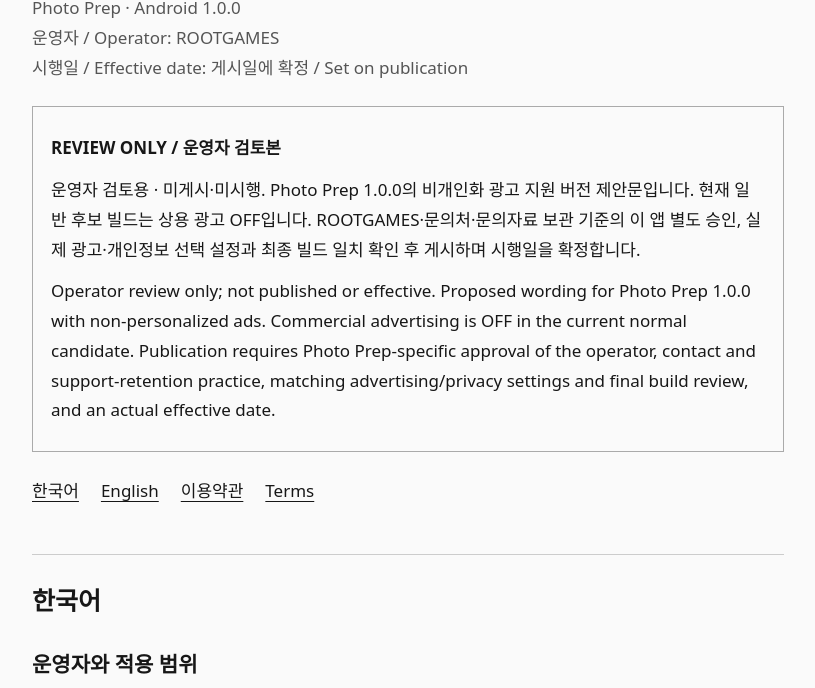
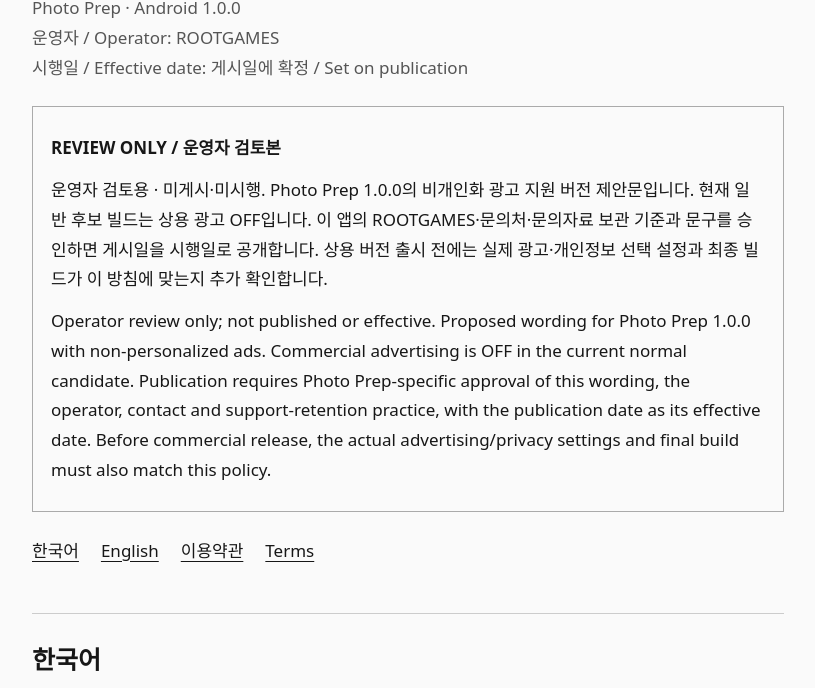
Before and after one commit to smilejsu82/smilejsu82.github.io, a plain HTML site: page privacy/photo-prep/index.html in a window 1280 px wide. Shown: the part 106-794 px from the top of the page, without its empty margins (232-1047 px from the left). Drawn offline with Linux system fonts and the light colour scheme.

Commit message:
docs: distinguish policy publication approval from final release checks

```diff
--- a/privacy/photo-prep/index.html
+++ b/privacy/photo-prep/index.html
@@ -16,8 +16,8 @@
 </header>
 <aside class="review" id="review-notice" data-review-only aria-label="운영자 검토 안내 / Operator review notice">
 <p><strong>REVIEW ONLY / 운영자 검토본</strong></p>
-<p>운영자 검토용 · 미게시·미시행. Photo Prep 1.0.0의 비개인화 광고 지원 버전 제안문입니다. 현재 일반 후보 빌드는 상용 광고 OFF입니다. ROOTGAMES·문의처·문의자료 보관 기준의 이 앱 별도 승인, 실제 광고·개인정보 선택 설정과 최종 빌드 일치 확인 후 게시하며 시행일을 확정합니다.</p>
-<p lang="en">Operator review only; not published or effective. Proposed wording for Photo Prep 1.0.0 with non-personalized ads. Commercial advertising is OFF in the current normal candidate. Publication requires Photo Prep-specific approval of the operator, contact and support-retention practice, matching advertising/privacy settings and final build review, and an actual effective date.</p>
+<p>운영자 검토용 · 미게시·미시행. Photo Prep 1.0.0의 비개인화 광고 지원 버전 제안문입니다. 현재 일반 후보 빌드는 상용 광고 OFF입니다. 이 앱의 ROOTGAMES·문의처·문의자료 보관 기준과 문구를 승인하면 게시일을 시행일로 공개합니다. 상용 버전 출시 전에는 실제 광고·개인정보 선택 설정과 최종 빌드가 이 방침에 맞는지 추가 확인합니다.</p>
+<p lang="en">Operator review only; not published or effective. Proposed wording for Photo Prep 1.0.0 with non-personalized ads. Commercial advertising is OFF in the current normal candidate. Publication requires Photo Prep-specific approval of this wording, the operator, contact and support-retention practice, with the publication date as its effective date. Before commercial release, the actual advertising/privacy settings and final build must also match this policy.</p>
 </aside>
 <nav aria-label="언어 및 관련 문서 / Languages and related document">
 <a href="#ko" lang="ko">한국어</a><a href="#en" lang="en">English</a><a href="terms/#ko">이용약관</a><a href="terms/#en" lang="en">Terms</a>
```
Also changed, not shown: privacy/photo-prep/terms/index.html (+2 -2 lines).
